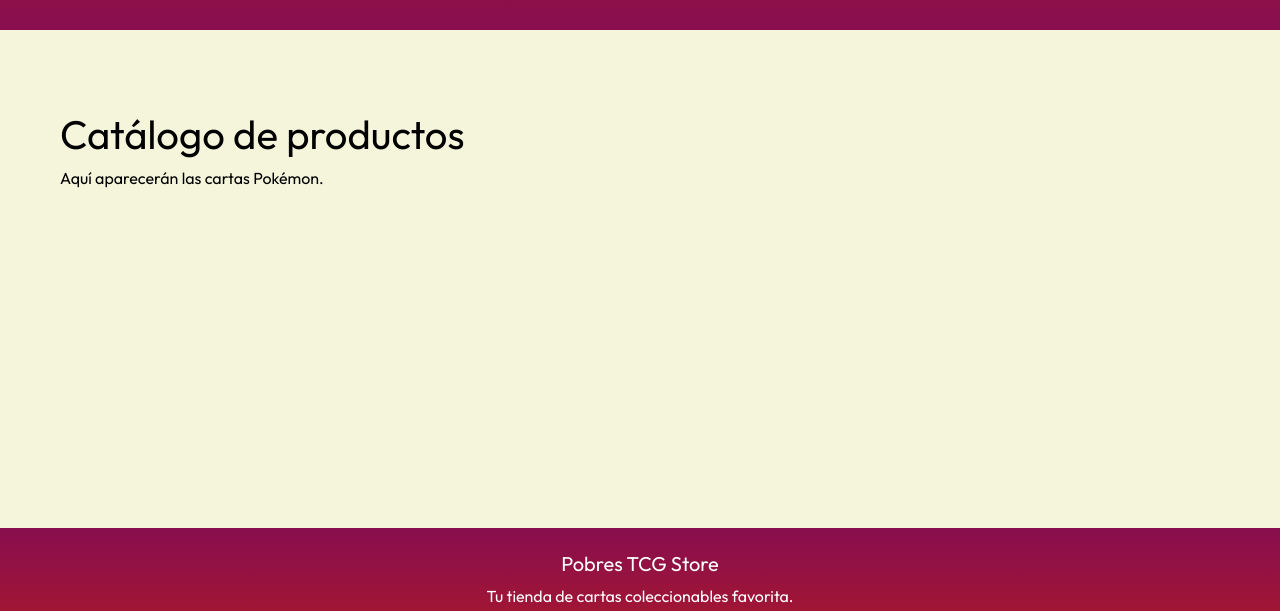
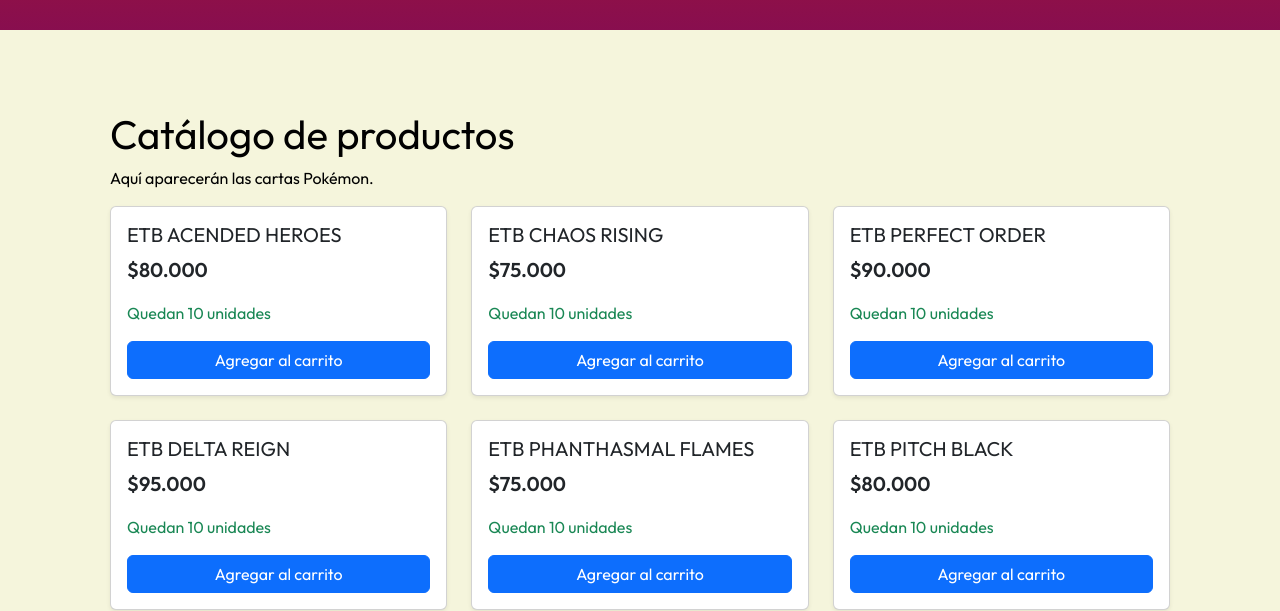
Before and after one commit to Llanca15/Proyecto_TCG_React, a React (Vite) app in the folder Proyecto_TCG_react/: page /productos in a window 1280 px wide. Shown: the part 250-861 px from the top of the page. Built offline with nearby package versions, Linux system fonts and the light colour scheme.

Commit message:
se agregan los productos

```diff
--- a/Proyecto_TCG_react/src/components/Catalogo.jsx
+++ b/Proyecto_TCG_react/src/components/Catalogo.jsx
@@ -1,28 +1,22 @@
-import {Row,Col,Alert} from 'react-bootstrap'
+import { Row, Col, Alert } from 'react-bootstrap'
+import TarjetaProducto from './TarjetaProducto.jsx'
 
+// Recibe la lista de productos y la dibuja con .map().
+function Catalogo({ productos }) {
+  if (productos.length === 0) {
+    return <Alert variant="warning">No hay productos para mostrar.</Alert>
+  }
 
-
-function Catalogo({productos,onAgregarCarrito}){
-
-    if(productos.length===0){
-        return <Alert variant='warning'>No Hay productos para mostrar</Alert>
-    }
-
-    return(
-        <Row xs={1} sm={2} lg={3} xl={4} className='g-4'>
-            {
-                productos.map((p)=> (
-                        <Col key={p.id}>
-                            <TarjetaProducto producto={p}
-                             onAgregarCarrito={onAgregarCarrito}/>
-                        </Col>
-                    )
-                )
-            }
-
-        </Row>
-    )
-
+  return (
+    <Row xs={1} sm={2} lg={3} className="g-4">
+      {productos.map((producto) => (
+        // key: identificador único y estable para que React sepa qué tarjeta es cuál
+        <Col key={producto.id}>
+          <TarjetaProducto producto={producto} />
+        </Col>
+      ))}
+    </Row>
+  )
 }
 
 export default Catalogo
--- /dev/null
+++ b/Proyecto_TCG_react/src/components/TarjetaProducto.jsx
@@ -0,0 +1,38 @@
+import { Card, Button, Badge } from 'react-bootstrap'
+import { formatearPrecio } from '../utils/Formato.jsx'
+
+// Recibe un producto por props y lo muestra en una tarjeta (Card).
+// Las props son de SOLO LECTURA: el componente nunca las modifica.
+function TarjetaProducto({ producto }) {
+  const { nombre, categoria, precio, stock, icono } = producto
+  const agotado = stock === 0
+
+  return (
+    <Card className="h-100 shadow-sm">
+      <div className="icono-producto">{icono}</div>
+      <Card.Body className="d-flex flex-column">
+        <Badge bg="secondary" className="align-self-start mb-2">
+          {categoria}
+        </Badge>
+        <Card.Title>{nombre}</Card.Title>
+        <Card.Text className="fs-5 fw-semibold">{formatearPrecio(precio)}</Card.Text>
+
+        {/* Renderizado condicional con el operador ternario */}
+        <Card.Text className={agotado ? 'text-danger' : 'text-success'}>
+          {agotado ? 'Sin stock' : `Quedan ${stock} unidades`}
+        </Card.Text>
+
+        {/* En la clase 4 este botón agregará el producto al carrito */}
+        <Button
+          className="mt-auto"
+          variant="primary"
+          disabled={agotado}
+        >
+          Agregar al carrito
+        </Button>
+      </Card.Body>
+    </Card>
+  )
+}
+
+export default TarjetaProducto
--- a/Proyecto_TCG_react/src/pages/Productos.jsx
+++ b/Proyecto_TCG_react/src/pages/Productos.jsx
@@ -1,8 +1,13 @@
+import productos from '../data/productos.js'
+import Catalogo from '../components/Catalogo.jsx'
+import { Container } from 'react-bootstrap'
+
 export default function Productos() {
   return (
-    <div style={{ padding: '40px', color: 'black' }}>
+    <Container style={{ padding: '40px', color: 'black' }}>
       <h1>Catálogo de productos</h1>
       <p>Aquí aparecerán las cartas Pokémon.</p>
-    </div>
+      <Catalogo productos={productos} />
+    </Container>
   );
 }
```
